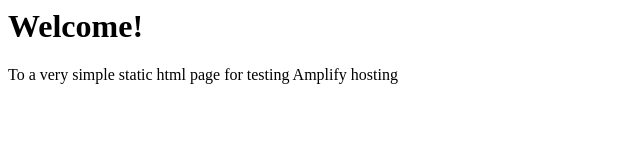
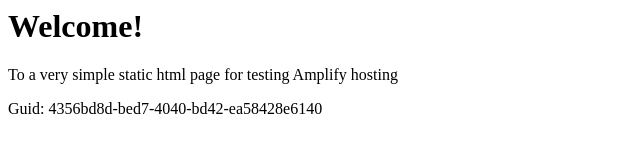
Before and after one commit to aws-aemilia-hkg/Github-PR-Commit-Integration-Test-DoNotTouch-Gith-OKSLNVO2-v1-preprod-ap-east-1, a website: page src/index.html in a window 1280 px wide. Shown: the whole page, without its empty margins (0-640 px from the left). Drawn offline with Linux system fonts and the light colour scheme.

Commit message:
commit from integ tests

```diff
--- a/src/index.html
+++ b/src/index.html
@@ -1,3 +1,5 @@
+
+
 <html lang="en">
 
 <head>
@@ -10,6 +12,6 @@
 <body>
     <h1>Welcome!</h1>
     <p>To a very simple static html page for testing Amplify hosting</p>
-</body>
+    <p>Guid: 4356bd8d-bed7-4040-bd42-ea58428e6140</p></body>
 
 </html>
```
